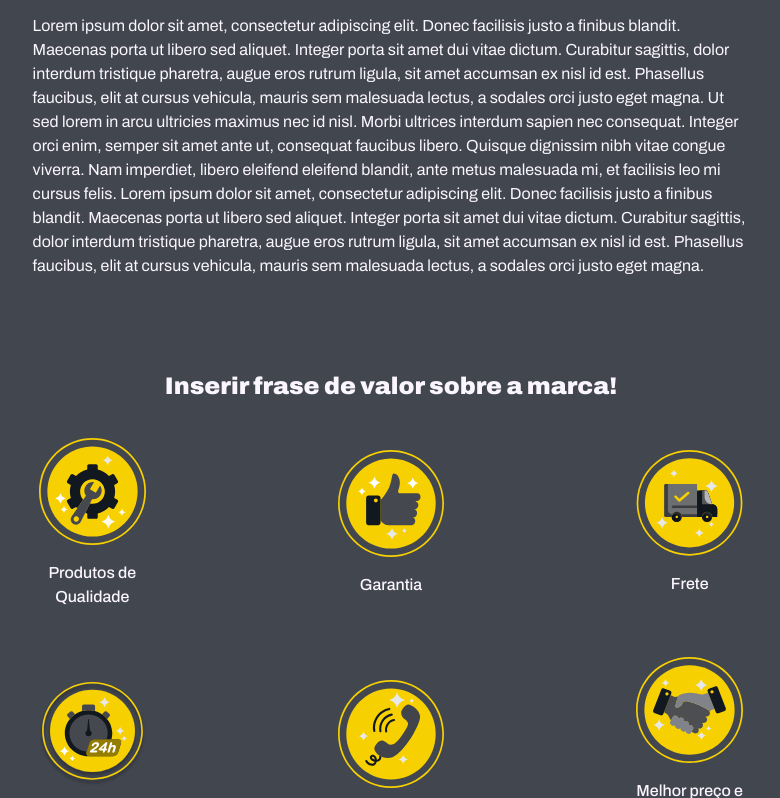
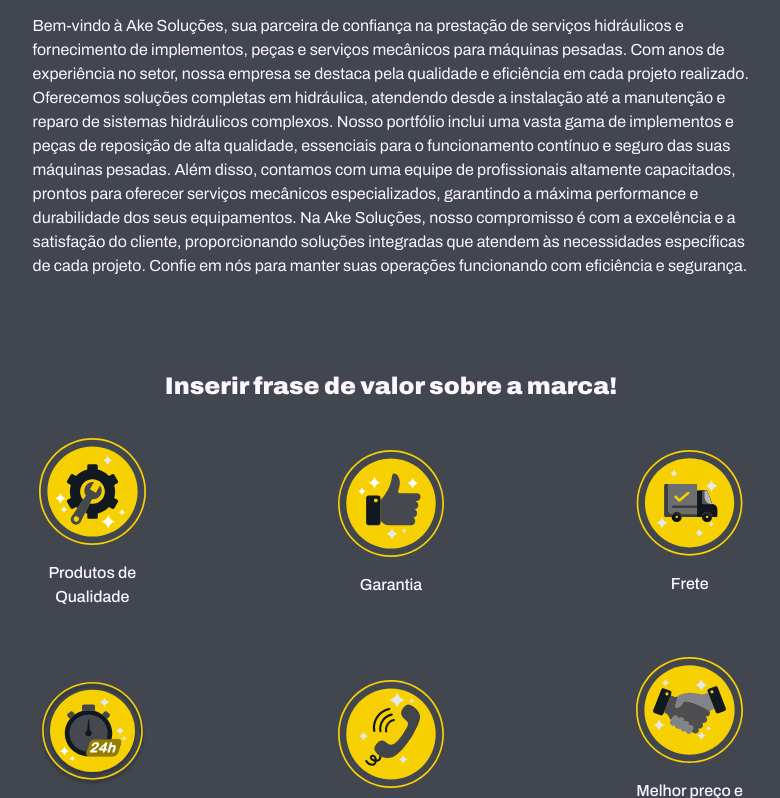
Before and after one commit to karla1990cav/Ake, a website: page index.html in a window 1280 px wide. Shown: the part 1808-2606 px from the top of the page, without its empty margins (249-1029 px from the left). Drawn offline with nearby package versions, Linux system fonts and the light colour scheme.

Commit message:
Update index.html

```diff
--- a/index.html
+++ b/index.html
@@ -84,7 +84,10 @@
     <section class="quem_somos">
         <h2 class="quem_somos_h">Quem somos?</h2><a name="quem-somos"></a>
         <img class="img_quem_somos" src="assets/quem_somos.svg" >
-        <p class="quem_somos_p">Lorem ipsum dolor sit amet, consectetur adipiscing elit. Donec facilisis justo a finibus blandit. Maecenas porta ut libero sed aliquet. Integer porta sit amet dui vitae dictum. Curabitur sagittis, dolor interdum tristique pharetra, augue eros rutrum ligula, sit amet accumsan ex nisl id est. Phasellus faucibus, elit at cursus vehicula, mauris sem malesuada lectus, a sodales orci justo eget magna. Ut sed lorem in arcu ultricies maximus nec id nisl. Morbi ultrices interdum sapien nec consequat. Integer orci enim, semper sit amet ante ut, consequat faucibus libero. Quisque dignissim nibh vitae congue viverra. Nam imperdiet, libero eleifend eleifend blandit, ante metus malesuada mi, et facilisis leo mi cursus felis. Lorem ipsum dolor sit amet, consectetur adipiscing elit. Donec facilisis justo a finibus blandit. Maecenas porta ut libero sed aliquet. Integer porta sit amet dui vitae dictum. Curabitur sagittis, dolor interdum tristique pharetra, augue eros rutrum ligula, sit amet accumsan ex nisl id est. Phasellus faucibus, elit at cursus vehicula, mauris sem malesuada lectus, a sodales orci justo eget magna.</p>
+        <p class="quem_somos_p">Bem-vindo à Ake Soluções, sua parceira de confiança na prestação de serviços hidráulicos e fornecimento de implementos, peças e serviços mecânicos para máquinas pesadas. Com anos de experiência no setor, nossa empresa se destaca pela qualidade e eficiência em cada projeto realizado.
+            Oferecemos soluções completas em hidráulica, atendendo desde a instalação até a manutenção e reparo de sistemas hidráulicos complexos. Nosso portfólio inclui uma vasta gama de implementos e peças de reposição de alta qualidade, essenciais para o funcionamento contínuo e seguro das suas máquinas pesadas.
+            Além disso, contamos com uma equipe de profissionais altamente capacitados, prontos para oferecer serviços mecânicos especializados, garantindo a máxima performance e durabilidade dos seus equipamentos.
+            Na Ake Soluções, nosso compromisso é com a excelência e a satisfação do cliente, proporcionando soluções integradas que atendem às necessidades específicas de cada projeto. Confie em nós para manter suas operações funcionando com eficiência e segurança.</p> </p>
 
     </section>
 
```
